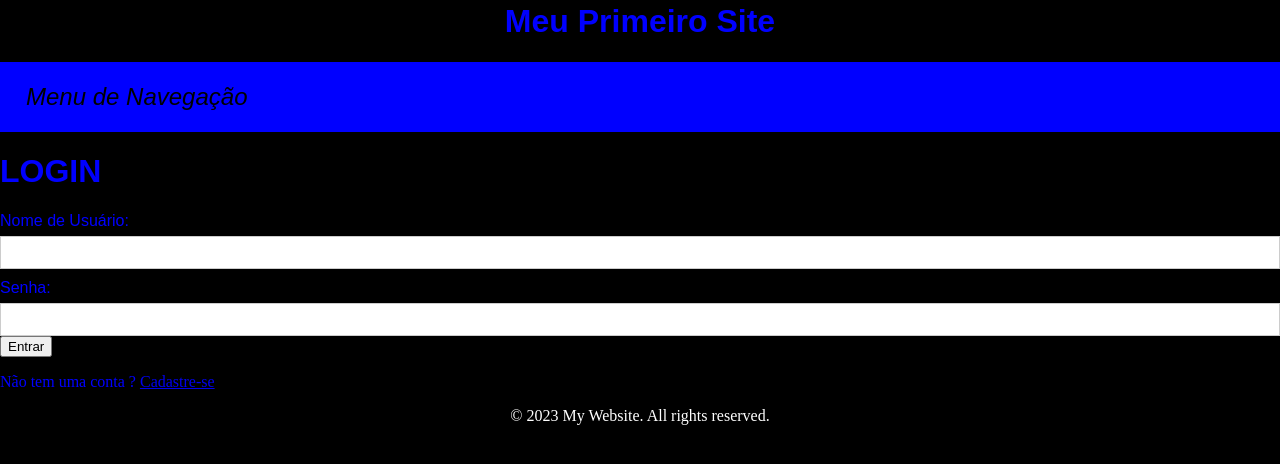
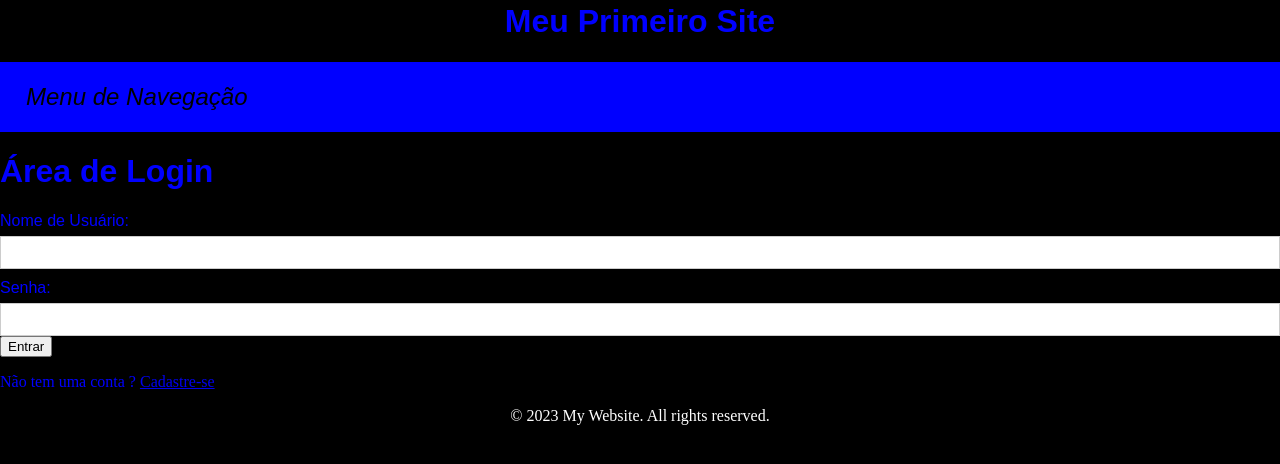
Before and after one commit to Slactos/DESENVOLVIMENTO-WEB---ATIVIDADES, a plain HTML site: page Tarefa5/login.html in a window 1280 px wide. Shown: the part 168-632 px from the top of the page. Drawn offline with Linux system fonts and the light colour scheme.

Commit message:
Update login.html

```diff
--- a/Tarefa5/login.html
+++ b/Tarefa5/login.html
@@ -35,7 +35,7 @@
 
 <body>
     <div class="container"><font color = "blue">
-        <h1>LOGIN</h1>
+        <h1>Área de Login</h1>
         <form action="/login" method="post">
             <div class="input-field">
                 <label for="username">Nome de Usuário:</label>
```
